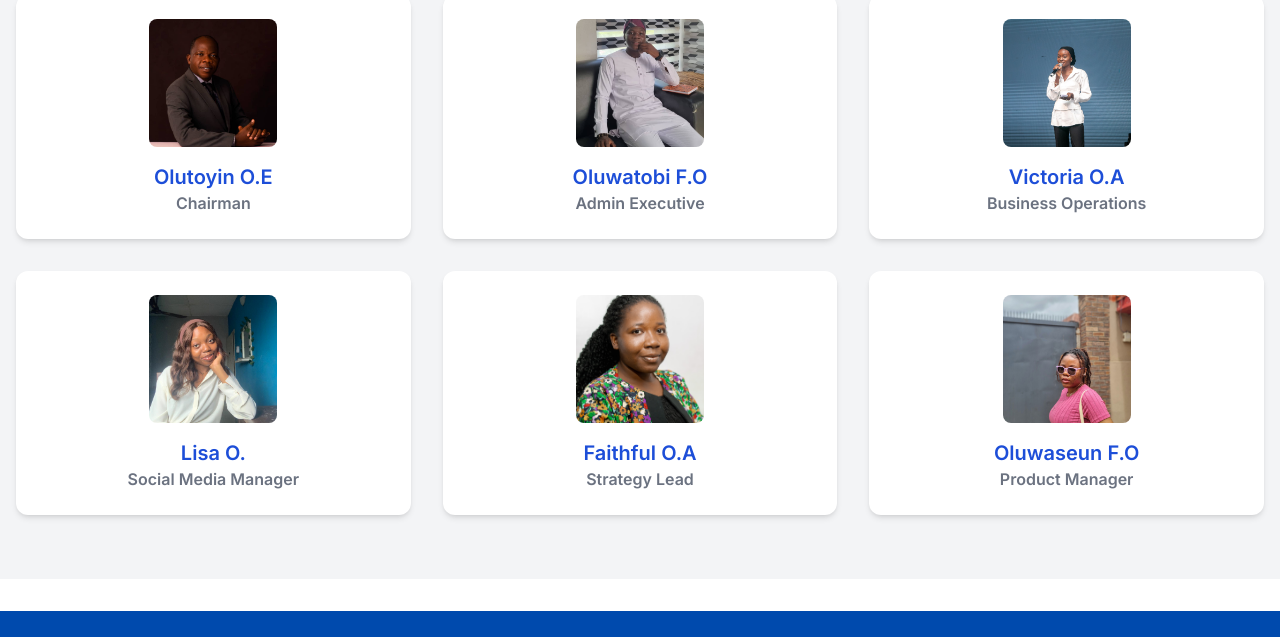
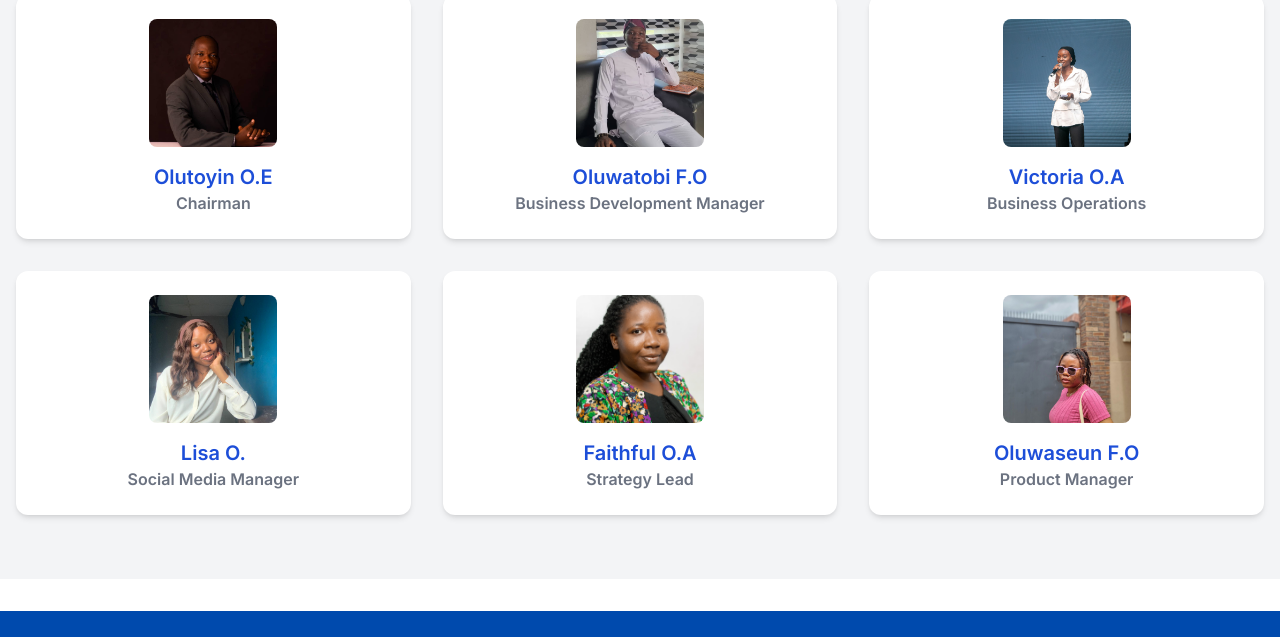
Before and after one commit to AQUAMAN-OF-OYO/tripef, a plain HTML site: page about.html in a window 1280 px wide. Shown: the part 2445-3082 px from the top of the page. Drawn offline with nearby package versions, Linux system fonts and the light colour scheme.

Commit message:
update: made changes to files

```diff
--- a/about.html
+++ b/about.html
@@ -383,7 +383,7 @@
       <div class="bg-white p-6 rounded-xl shadow-md hover:shadow-xl transition duration-300">
         <img src="team/admin-executive.jpg" alt="Admin Executive" class="w-32 h-32 object-cover rounded-lg mx-auto mb-4">
         <h3 class="text-xl font-semibold text-blue-700">Oluwatobi F.O</h3>
-        <h4 class="text-xl/2 font-semibold text-gray-500">Admin Executive</h4>
+        <h4 class="text-xl/2 font-semibold text-gray-500">Business Development Manager</h4>
         <!-- <p class="text-black-500 mt-2">Leads our vision and strategic direction.</p> -->
       </div>
 
```
